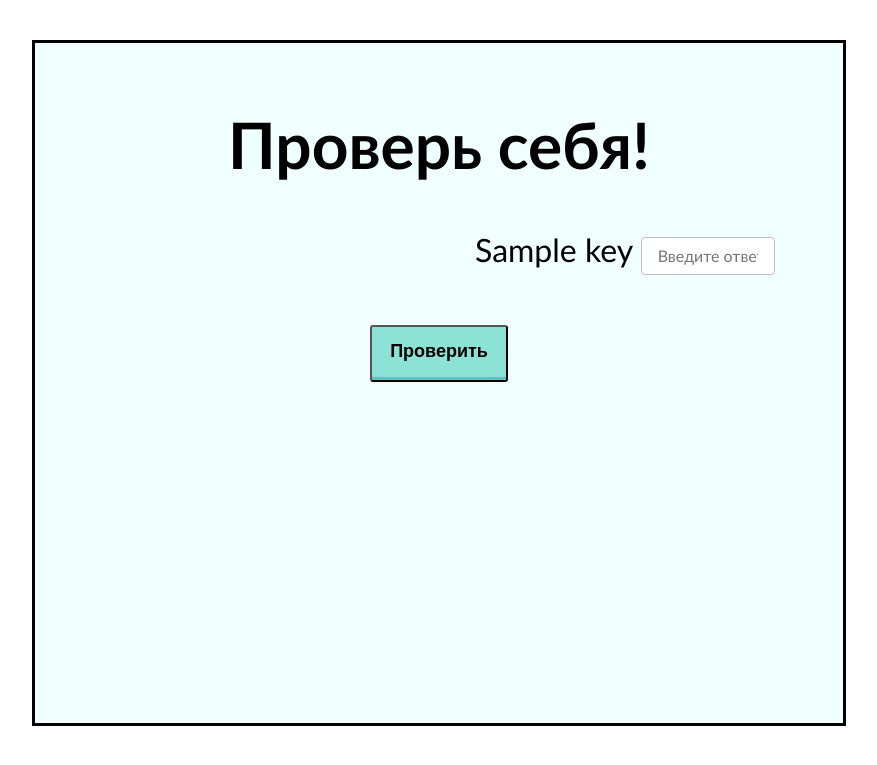
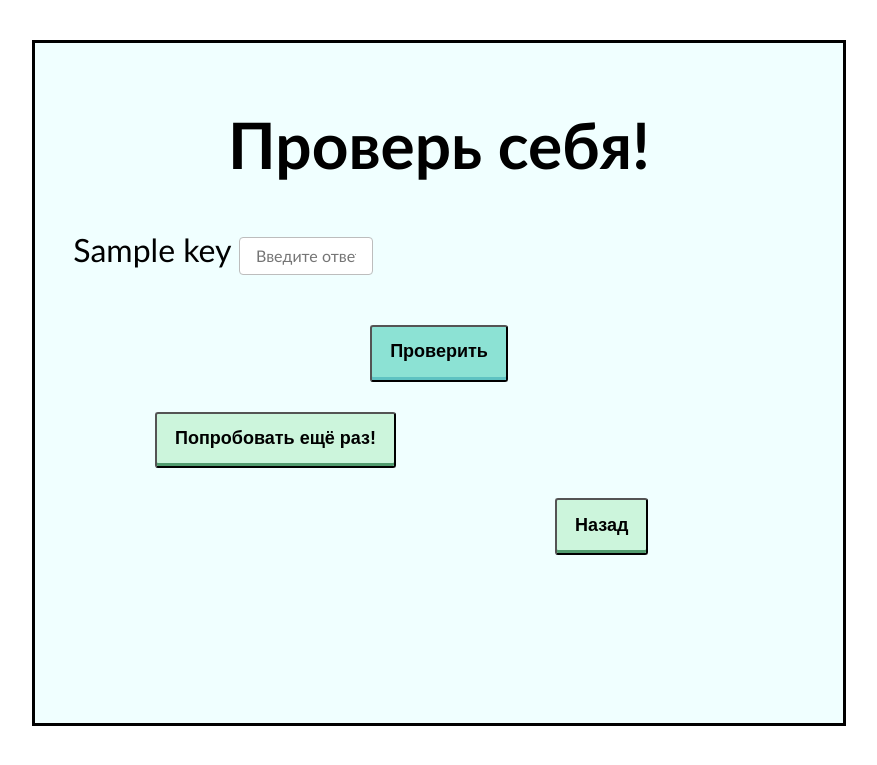
Before and after one commit to Soulharm/Study, a Django app: template calculations/templates/calculations/testyourself.html in a window 1280 px wide. Shown: the top 765 px of the page, without its empty margins (201-1078 px from the left). Run offline with Django 3.2, Linux system fonts and the light colour scheme; the template is opened without the code that fills it: most values are stand-ins (such as "Sample title", 1, 10 or a date in 2020); some libraries are stand-ins or nearby versions.

Commit message:
Кнопки "Назад" и "Ещё раз", очистка полей при рефреше

```diff
--- a/calculations/static/calculations/css/testyourself.css
+++ b/calculations/static/calculations/css/testyourself.css
@@ -22,25 +22,15 @@
     position: relative;
 }
 
-#tycontainer button {
-    margin-top: 50px;
-    font-size: 18px;
-    font-weight: 600;
-    color: black;
-    text-decoration: none;
-    padding: .8em 1em calc(.8em + 3px);
-    border-radius: 3px;
-    background: rgb(140, 226, 212);
-    box-shadow: 0 -3px rgb(94, 194, 194) inset;
-    transition: 0.2s;
-}
 #tycontainer button:hover {
     background: rgb(94, 194, 194);
 }
+
 #tycontainer button:active {
     background: rgb(94, 194, 194);
     box-shadow: 0 3px rgb(94, 194, 194) inset;
 }
+
 .integer-field__input {
     display: inline;
     width: 100px;
@@ -56,10 +46,12 @@
     border-radius: 0.25rem;
     transition: border-color 0.15s ease-in-out, box-shadow 0.15s ease-in-out;
 }
+
 .text-field__input::placeholder {
   color: #212529;
   opacity: 0.4;
 }
+
 #tycontainer span {
     margin-top: 3px;
     line-height: 1.5;
@@ -69,6 +61,51 @@
 }
 
 #line {
-    margin-left: 420px;
+    margin-right: 450px;
+    text-align: right;
+}
+
+#button {
+    margin-top: 50px;
+    font-size: 18px;
+    font-weight: 600;
+    color: black;
+    text-decoration: none;
+    padding: .8em 1em calc(.8em + 3px);
+    border-radius: 3px;
+    background: rgb(140, 226, 212);
+    box-shadow: 0 -3px rgb(94, 194, 194) inset;
+    transition: 0.2s;
+}
+
+#button_return {
+    margin-top: 30px;
+    margin-left: 500px;
+    font-size: 18px;
+    font-weight: 600;
+    color: black;
+    text-decoration: none;
+    padding: .8em 1em calc(.8em + 3px);
+    border-radius: 3px;
+    background: rgb(204, 245, 220);
+    box-shadow: 0 -3px rgb(81, 156, 111) inset;
+    transition: 0.2s;
+}
+
+#button_reset {
+    margin-top: 30px;
+    margin-left: 100px;
+    font-size: 18px;
+    font-weight: 600;
+    color: black;
+    text-decoration: none;
+    padding: .8em 1em calc(.8em + 3px);
+    border-radius: 3px;
+    background: rgb(204, 245, 220);
+    box-shadow: 0 -3px rgb(81, 156, 111) inset;
+    transition: 0.2s;
+}
+
+#return_and_reset {
     text-align: left;
 }
--- a/calculations/templates/calculations/testyourself.html
+++ b/calculations/templates/calculations/testyourself.html
@@ -11,8 +11,6 @@
 </head>
 <body>
 <script>
-
-
 function CheckAll() {
     let count = '{{ result|length}}';
     let res = 0;
@@ -34,22 +32,24 @@
          $('#mainh1').text('Молодец!');
     }
     $('#button').prop('disabled', true);
-
 }
-
 </script>
 <div id="tycontainer">
     <h1 id="mainh1">Проверь себя!</h1>
     {% for key, value in result.items %}
         <div id="line">
-        <span>{{ key }}</span>
-        <input class="integer-field__input" id="my_answer{{ forloop.counter }}" placeholder="Введите ответ " required type='text'>
-        <span class="disabled" id="true_answer_text{{ forloop.counter }}" >Правильный ответ:</span>
-        <span class="disabled"  id="true_answer{{ forloop.counter }}">{{ value }}</span>
-        <br>
+            <span>{{ key }}</span>
+            <input class="integer-field__input" id="my_answer{{ forloop.counter }}" placeholder="Введите ответ " autocomplete="off" required type='text'>
+            <span class="disabled" id="true_answer_text{{ forloop.counter }}">Правильный ответ:</span>
+            <span class="disabled"  id="true_answer{{ forloop.counter }}">{{ value }}</span>
+            <br>
         </div>
     {% endfor %}
-    <button id="button" onclick="CheckAll()">Проверить</button>
+    <div><button id="button" onclick="CheckAll()">Проверить</button></div>
+    <div id="return_and_reset">
+        <button id="button_reset"  onclick="location.href = '{{request.get_full_path}}'">Попробовать ещё раз!</button>
+        <button id="button_return" onclick="location.href = '/'">Назад</button>
+    </div>
 </div>
 </body>
 </html>
```
Also changed, not shown: calculations/static/calculations/css/styles.css (+14 -3 lines), calculations/templates/calculations/index.html (+9 -1 lines).
